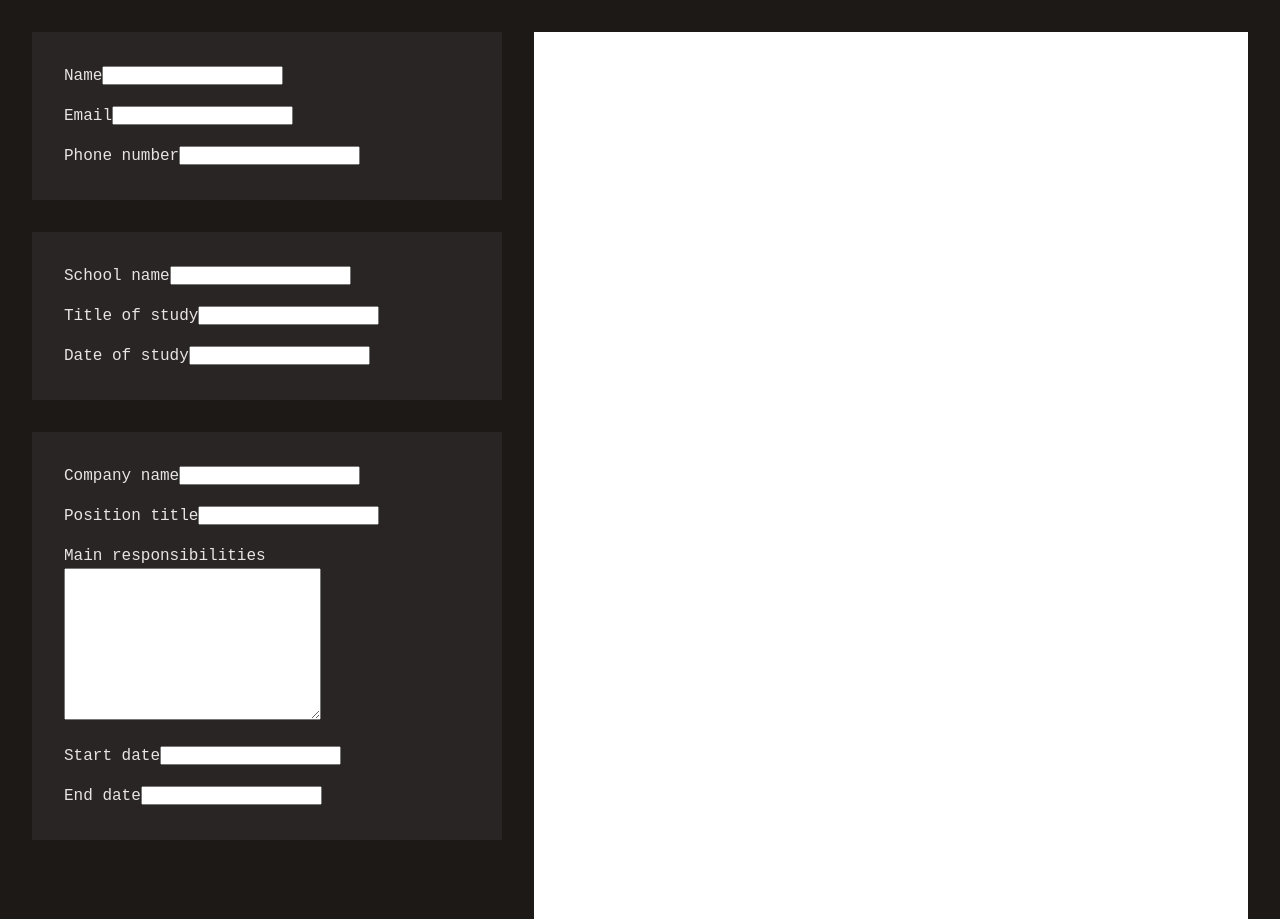
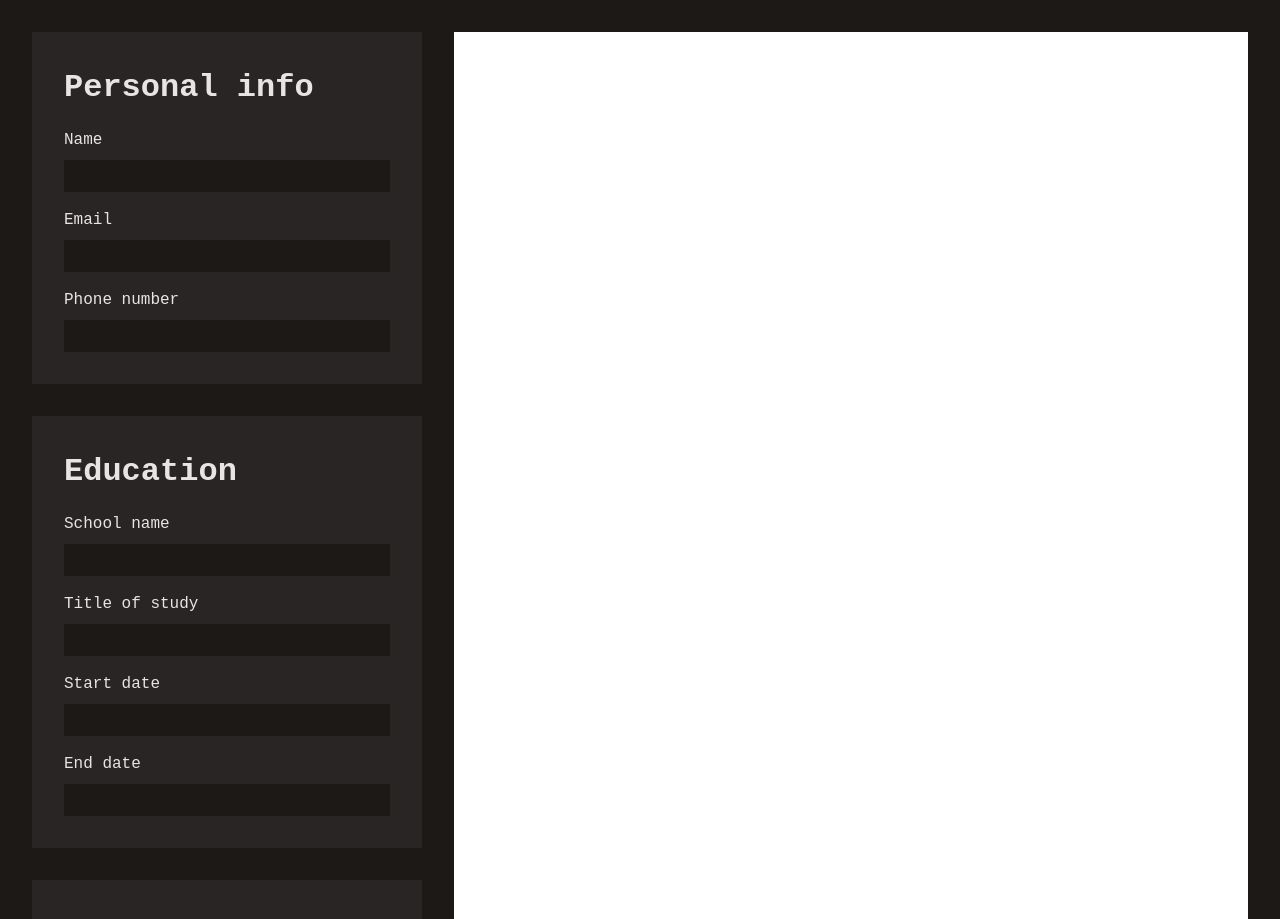
Before and after one commit to nqwzxs/cv-application, a React (Vite) app: page / in a window 1280 px wide. Shown: the top 919 px of the page. Built offline with nearby package versions, Linux system fonts and the light colour scheme.

Commit message:
use input group container in forms

```diff
--- a/src/components/EducationForm.jsx
+++ b/src/components/EducationForm.jsx
@@ -1,18 +1,13 @@
+import InputGroup from './InputGroup'
+
 function EducationForm() {
   return (
-    <form action="">
-      <label>
-        School name
-        <input type="text" />
-      </label>
-      <label>
-        Title of study
-        <input type="text" />
-      </label>
-      <label>
-        Date of study
-        <input type="text" />
-      </label>
+    <form>
+      <h1>Education</h1>
+      <InputGroup labelText='School name' type='text' id='school-name' />
+      <InputGroup labelText='Title of study' type='text' id='title-of-study' />
+      <InputGroup labelText='Start date' type='text' id='start-date' />
+      <InputGroup labelText='End date' type='text' id='end-date' />
     </form>
   )
 }
--- a/src/components/ExperienceForm.jsx
+++ b/src/components/ExperienceForm.jsx
@@ -1,26 +1,14 @@
+import InputGroup from './InputGroup'
+
 function ExperienceForm() {
   return (
-    <form action="">
-      <label>
-        Company name
-        <input type="text" />
-      </label>
-      <label>
-        Position title
-        <input type="text" />
-      </label>
-      <label>
-        Main responsibilities
-        <textarea name="" id="" cols="30" rows="10"></textarea>
-      </label>
-      <label>
-        Start date
-        <input type="text" />
-      </label>
-      <label>
-        End date
-        <input type="text" />
-      </label>
+    <form>
+      <h1>Experience</h1>
+      <InputGroup labelText='Company name' type='text' id='company-name' />
+      <InputGroup labelText='Position title' type='text' id='position-title' />
+      <InputGroup labelText='Start date' type='text' id='start-date' />
+      <InputGroup labelText='End date' type='text' id='end-date' />
+      <InputGroup labelText='Description' type='textarea' id='description' />
     </form>
   )
 }
--- a/src/components/PersonalForm.jsx
+++ b/src/components/PersonalForm.jsx
@@ -1,18 +1,12 @@
+import InputGroup from './InputGroup'
+
 function PersonalForm() {
   return (
-    <form action="">
-      <label>
-        Name
-        <input type="text" />
-      </label>
-      <label>
-        Email
-        <input type="text" />
-      </label>
-      <label>
-        Phone number
-        <input type="text" />
-      </label>
+    <form>
+      <h1>Personal info</h1>
+      <InputGroup labelText='Name' type='text' id='name' />
+      <InputGroup labelText='Email' type='email' id='email' />
+      <InputGroup labelText='Phone number' type='tel' id='phone-number' />
     </form>
   )
 }
```
